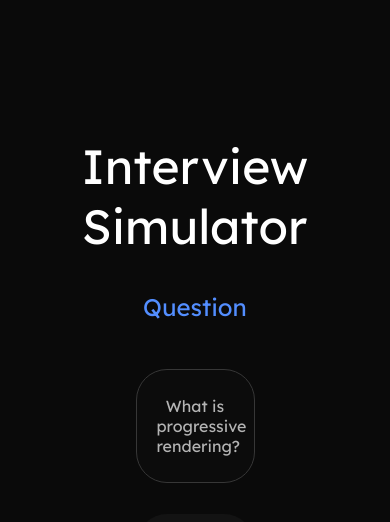
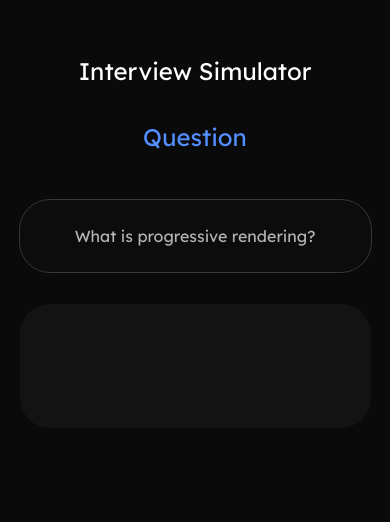
Before and after one commit to shelwinsunga/openai-stream-demo, a Next.js app: page / in a window 390 px wide. Shown: the top 522 px of the page. Built offline with nearby package versions, Linux system fonts and the light colour scheme; a web font is replaced by a local one.

Commit message:
styles: added responsive styles

```diff
--- a/styles/Home.module.css
+++ b/styles/Home.module.css
@@ -1,6 +1,6 @@
 .main {
   display: flex;
-  font-family:'Lexend Deca', sans-serif;
+  font-family: 'Lexend Deca', sans-serif;
   flex-direction: column;
   justify-content: flex-start;
   align-items: center;
@@ -9,67 +9,101 @@
   background-color: #0A0A0A;
 }
 
-.title{
+.title {
   font-size: 3rem;
   font-weight: 400;
   color: #fff;
   margin-bottom: 1rem;
 }
 
-.container{
-  display:flex;
+.container {
+  display: flex;
   flex-direction: column;
   justify-content: center;
-  width:30vw;
+  width: 30vw;
 }
-.question{
-  padding:10px;
-  padding-left:20px;
-  padding-right:20px;
-  border-radius:30px;
+
+.question {
+  padding: 10px;
+  padding-left: 20px;
+  padding-right: 20px;
+  border-radius: 30px;
   font-size: 16px;
   font-weight: 400;
-  color:#B4B4B4;
+  color: #B4B4B4;
   background-color: #0C0C0C;
   margin-bottom: 2rem;
   outline: 1px solid #373737;
-  text-align:center;
+  text-align: center;
 }
 
 .form {
-  display:flex;
+  display: flex;
   flex-direction: column;
   margin-bottom: 2rem;
-
 }
 
-.form textarea{
+.form textarea {
   background-color: #131313;
-  padding:20px;
+  padding: 20px;
   font-weight: light;
-  border-radius:30px;
+  border-radius: 30px;
   height: 10vh;
-  outline:none;
+  outline: none;
   border: none;
   resize: none;
 }
 
-.form textarea:focus{
+.form textarea:focus {
   outline: none;
 }
 
-.form textarea::placeholder{
-  color:#B4B4B4;
+.form textarea::placeholder {
+  color: #B4B4B4;
   font-weight: 400;
 }
 
-
-.res{
-  margin:0;
-  padding:0;
-  display:flex;
+.res {
+  margin: 0;
+  padding: 0;
+  display: flex;
   flex-direction: column;
   justify-content: flex-start;
   align-items: flex-start;
   width: 100%;
+  overflow-x: hidden;
+  overflow-y: auto;
 }
+
+/* Media queries for tablet devices */
+@media (max-width: 768px) {
+  .container {
+    width: 60vw;
+  }
+  .title {
+    font-size: 2rem;
+  }
+  .res {
+    overflow-wrap: break-word;
+    word-wrap: break-word;
+    hyphens: auto;
+  }
+}
+
+/* Media queries for mobile devices */
+@media (max-width: 480px) {
+  .container {
+    width: 90vw;
+  }
+  .title {
+    font-size: 1.5rem;
+  }
+  .main {
+    padding: 2rem;
+  }
+  .res {
+    overflow-wrap: break-word;
+    word-wrap: break-word;
+    hyphens: auto;
+  }
+}
```
